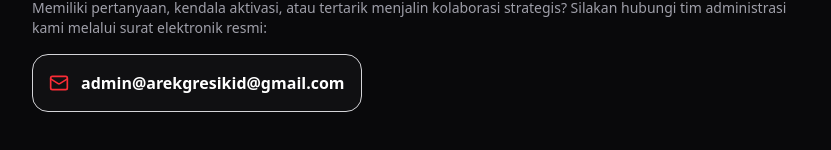
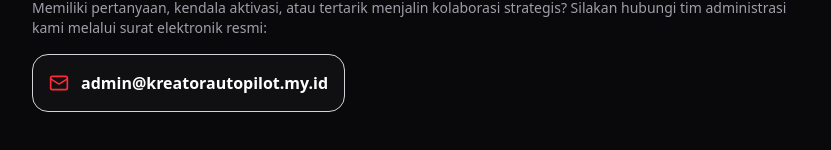
Before and after one commit to ruangriung/YouTube-kreator, a React (Vite) app: page /about in a window 1280 px wide. Shown: the part 1094-1244 px from the top of the page, without its empty margins (224-1055 px from the left). Built offline with nearby package versions, Linux system fonts and the light colour scheme; no server answers; a web font is replaced by a local one.

Commit message:
docs: update official support contact email to admin@kreatorautopilot.my.id in About page

```diff
--- a/src/pages/About.tsx
+++ b/src/pages/About.tsx
@@ -107,10 +107,10 @@ export default function About() {
             <div className="flex items-center gap-3 bg-zinc-900/50 border border-zinc-850 p-4 rounded-2xl w-fit">
               <Mail className="w-5 h-5 text-red-500 flex-shrink-0" />
               <a
-                href="mailto:arekgresikid@gmail.com"
+                href="mailto:admin@kreatorautopilot.my.id"
                 className="text-white font-semibold hover:text-red-400 transition text-sm sm:text-base"
               >
-                admin@arekgresikid@gmail.com
+                admin@kreatorautopilot.my.id
               </a>
             </div>
           </section>
```
